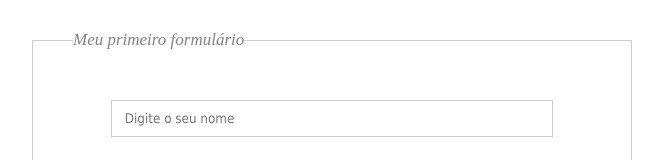
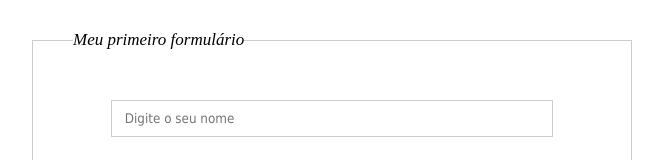
Before and after one commit to fernandobricio/primeiroformulariodonando, a plain HTML site: page index.html in a window 1280 px wide. Shown: the top 160 px of the page, without its empty margins (308-971 px from the left). Drawn offline with Linux system fonts and the light colour scheme.

Commit message:
Update style.css

```diff
--- a/css/style.css
+++ b/css/style.css
@@ -24,7 +24,7 @@ form fieldset{
 form legend{
 	text-align: left;
 	font-size: 17px;
-	color:rgb(130,130,130);
+	color:#black;
 }
 
 
```
